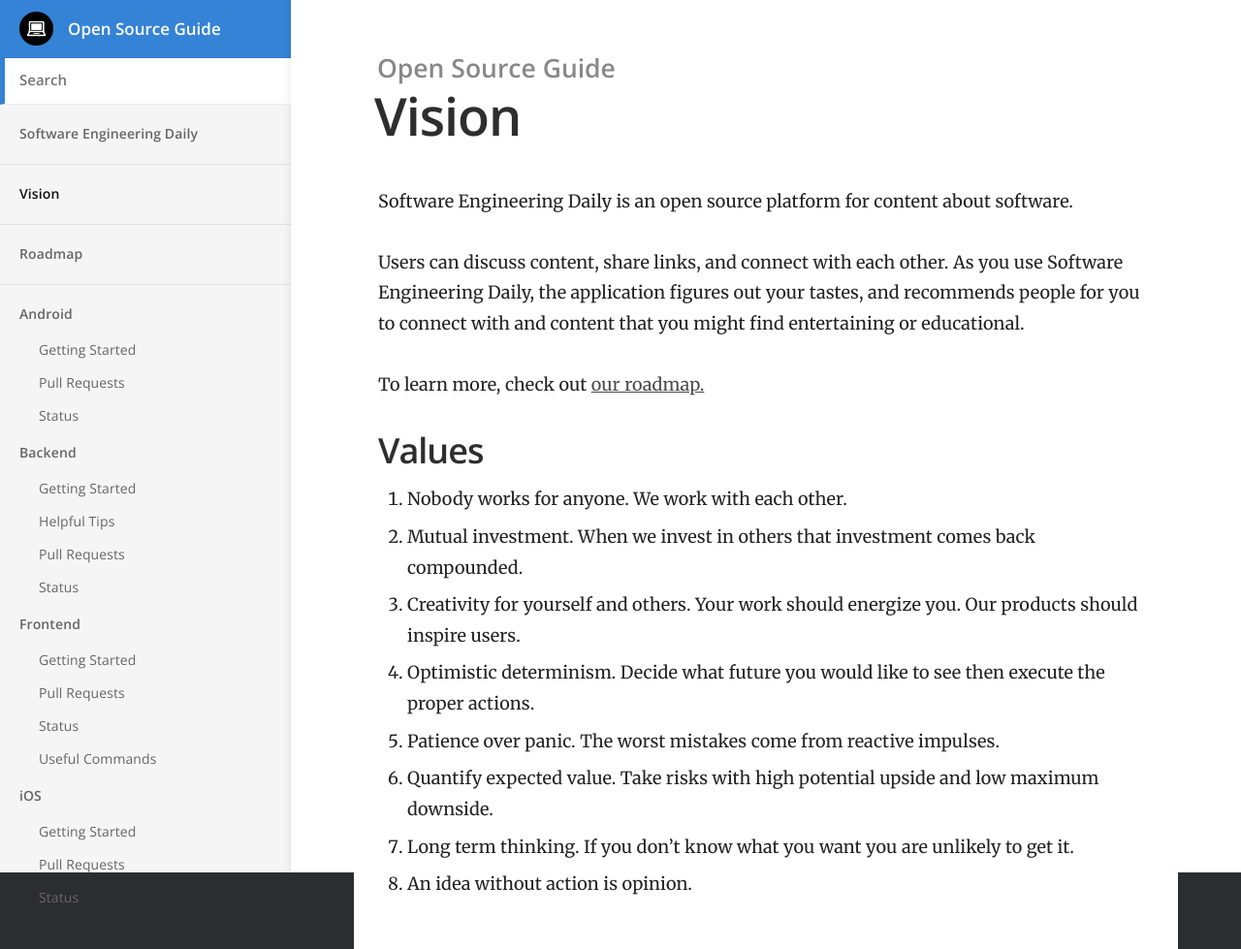
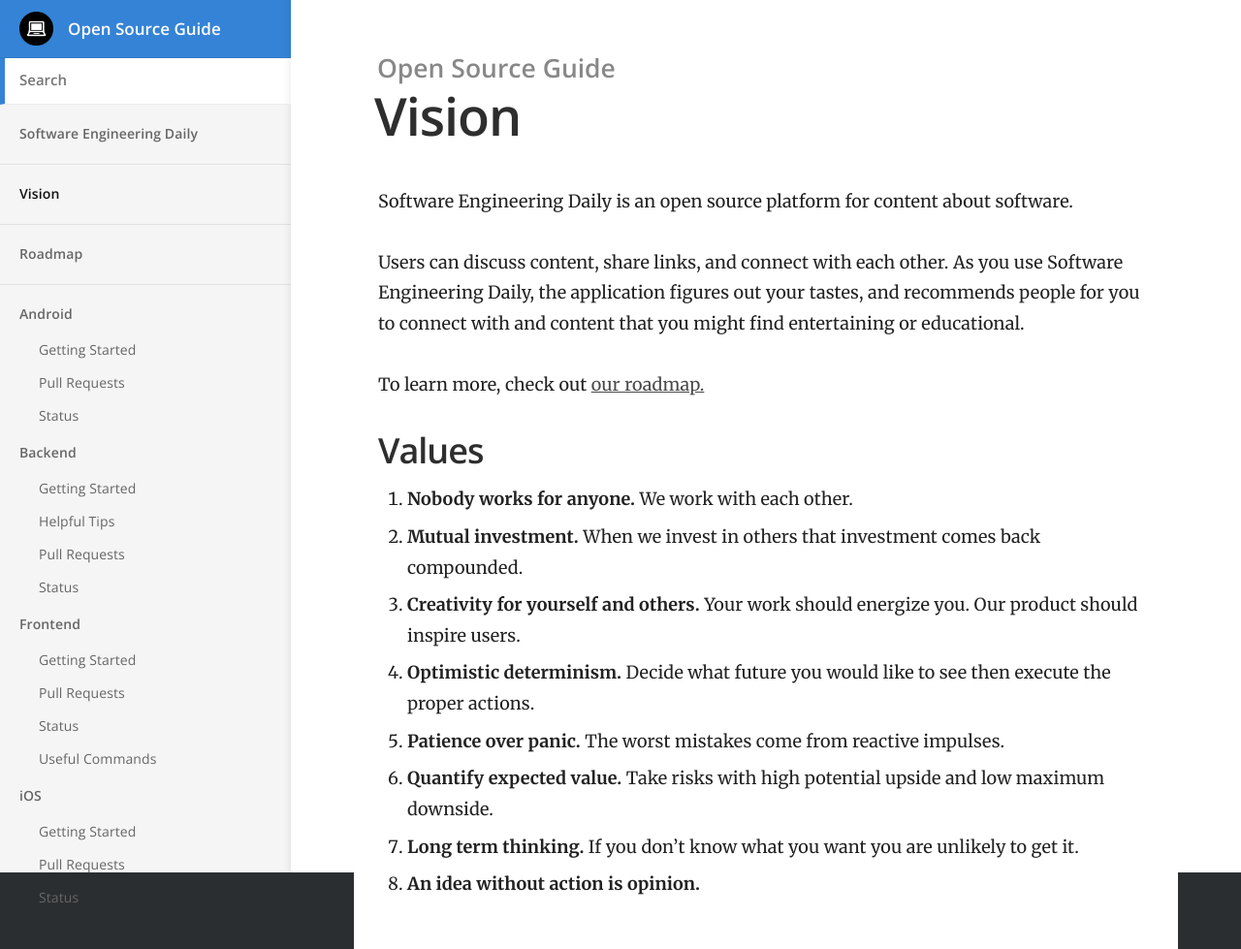
Before and after one commit to SoftwareEngineeringDaily/softwareengineeringdaily.github.io, a Jekyll site: the page built from vision.html, in a window 1280 px wide. Shown: the whole page at 97% size. Built offline with Jekyll 4.4.1, drawn with Linux system fonts in a browser that asks for light colours.

Commit message:
Update vision.html

```diff
--- a/vision.html
+++ b/vision.html
@@ -15,14 +15,14 @@ title: Vision
   <br>
   <h2>Values</h2>
   <ol>
-    <li>Nobody works for anyone. We work with each other.</li>
-    <li>Mutual investment. When we invest in others that investment comes back compounded.</li>
-    <li>Creativity for yourself and others. Your work should energize you. Our products should inspire users.</li>
-    <li>Optimistic determinism. Decide what future you would like to see then execute the proper actions.</li>
-    <li>Patience over panic. The worst mistakes come from reactive impulses.</li>
-    <li>Quantify expected value. Take risks with high potential upside and low maximum downside.</li>
-    <li>Long term thinking. If you don’t know what you want you are unlikely to get it.</li>
-    <li>An idea without action is opinion. </li>
+    <li><b>Nobody works for anyone.</b> We work with each other.</li>
+    <li><b>Mutual investment.</b> When we invest in others that investment comes back compounded.</li>
+    <li><b>Creativity for yourself and others.</b> Your work should energize you. Our product should inspire users.</li>
+    <li><b>Optimistic determinism.</b> Decide what future you would like to see then execute the proper actions.</li>
+    <li><b>Patience over panic.</b> The worst mistakes come from reactive impulses.</li>
+    <li><b>Quantify expected value.</b> Take risks with high potential upside and low maximum downside.</li>
+    <li><b>Long term thinking.</b> If you don’t know what you want you are unlikely to get it.</li>
+    <li><b>An idea without action is opinion.</b></li>
   </ol>
 
 </div>
```
